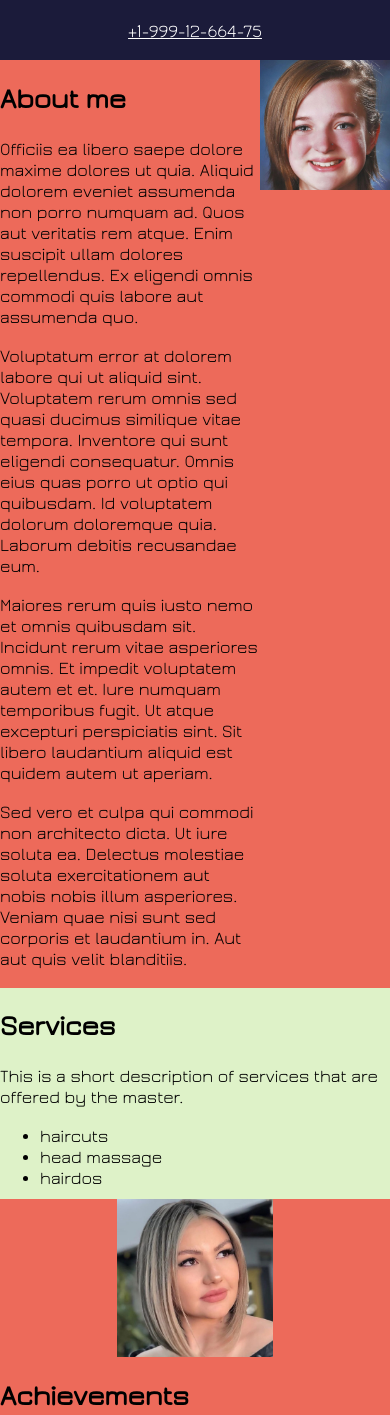
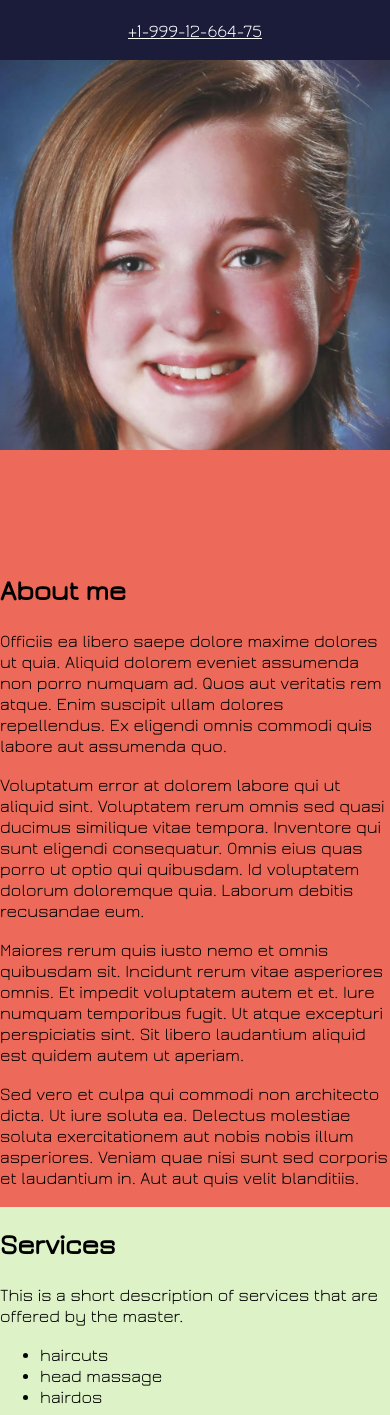
Before and after one commit to angryteach/haircuts, a plain HTML site: page index.html in a window 390 px wide. Shown: the part 155-1570 px from the top of the page. Drawn offline with Linux system fonts and the light colour scheme.

Commit message:
Added @media query break-point at 600px to css/style.css in order to move every content element on a separate row. This should benefit users with mobile devices. NOTE: refreshing the web page in Firefox whilst running Apache2 has no effect in Responsive Design Mode. Only specifying the full path could I see the changes when pressing F5. I can't explain such behaviour but @media fails in that case.

```diff
--- a/css/style.css
+++ b/css/style.css
@@ -204,3 +204,57 @@ Make modification according to your needs. */
 	90% { left: 0; }
 }
 /* ----- end of slideshow stylings ----- */
+
+/* Media query stuff */
+
+@media (max-width: 400px) {
+	.call-to-action {
+		grid-column: 1 / 4;
+		grid-row: 1;
+	/*	border: 3px dotted;*/
+		background-color: #1b1b3a;
+		color: white;
+		text-align: center;
+	/*	padding-top: 70px;*/
+	}
+
+
+	.carousel {
+		grid-column: 1 / 4;
+		grid-row: 6;
+	/*	border: 3px dotted;*/
+	/*	background-color: green;*/
+	}
+
+	.services-offered {
+		grid-column: 1 / 4;
+		grid-row: 5;
+	/*	border: 3px dotted;*/
+		background-color: #def2c8;
+	}
+
+	.master-photo {
+		grid-column: 1 / 4;
+		grid-row: 2;
+	/*	border: 3px dotted;*/
+	/*	background-color: lightblue;*/
+	}
+
+	.master-photo img {
+		width: 100%;
+	}
+
+	.master-description {
+		grid-column: 1 / 4;
+		grid-row: 4;
+	/*	border: 3px dotted;*/
+	/*	background-color: gray;*/
+	}
+
+	.certificates {
+		grid-column: 1 / 4;
+		grid-row: 7;
+	/*	border: 3px dotted;*/
+	/*	background-color: blue;*/
+	}
+}
```
